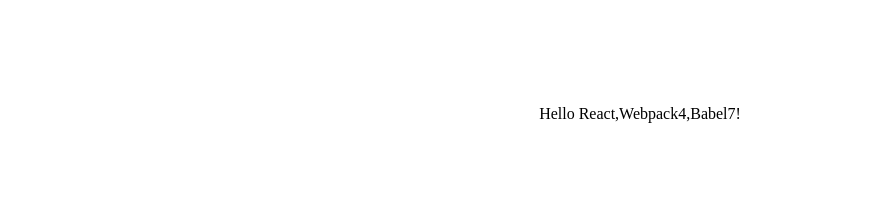
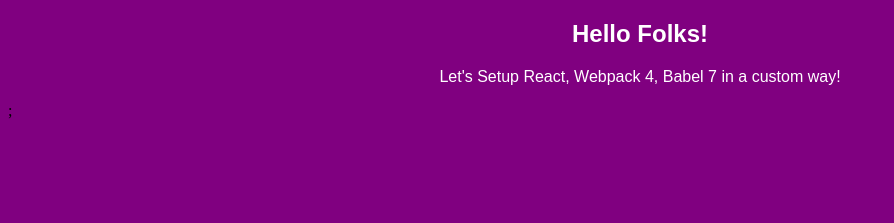
Before and after one commit to desaijay315/react-webpack-babel-2021, a React app: page / in a window 1280 px wide. Shown: the whole page, without its empty margins (0-894 px from the left). Built offline with nearby package versions, Linux system fonts and the light colour scheme.

Commit message:
add css to index file

```diff
--- a/src/index.js
+++ b/src/index.js
@@ -1,9 +1,14 @@
 import React from "react";
 import ReactDOM from "react-dom";
-import './style.css';
+import './styles/index.css';
 
 const Index = () => {
-  return <div className="helloworld">Hello React,Webpack4,Babel7!</div>;
+  return (
+    <div>
+      <h1 className="App">Hello Folks!</h1>
+      <p className="App">Let's Setup React, Webpack 4, Babel 7 in a custom way!</p>;
+    </div>
+  );
 };
 
 ReactDOM.render(<Index />, document.querySelector("#root"));
--- a/src/style.css
+++ /dev/null
@@ -1,6 +0,0 @@
-.helloworld{
- text-align: center;
- margin: 0 auto;
- padding: 10px;
- line-height: 12em;
-}
--- /dev/null
+++ b/src/styles/index.css
@@ -0,0 +1,9 @@
+.App {
+  font-family: sans-serif;
+  text-align: center;
+  color: white;
+}
+
+body {
+  background-color: purple;
+}
```
Also changed, not shown: src/index.html (+0 -4 lines), 1 other file.
